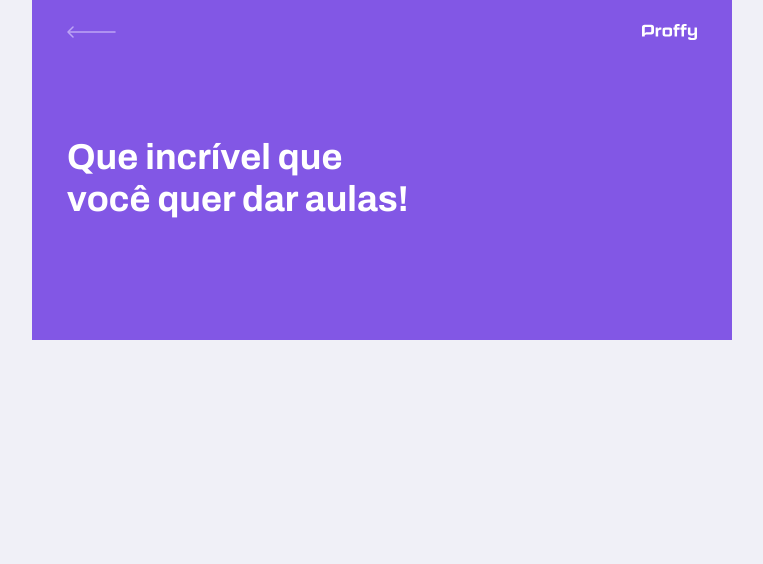
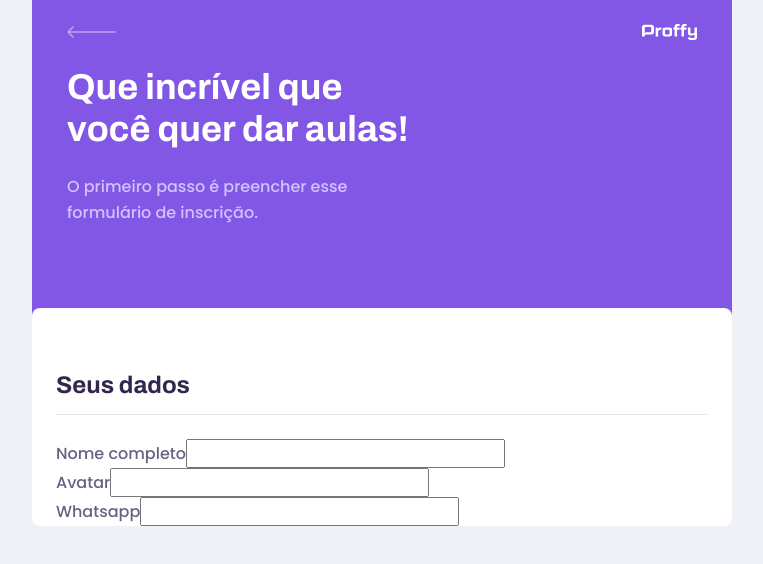
Before and after one commit to daniel21h/proffy-web, a React (Create React App) app: page /give-classes in a window 1280 px wide. Shown: the top 564 px of the page, without its empty margins (258-1021 px from the left). Built offline with nearby package versions, Linux system fonts and the light colour scheme; the HTML template or start-up script is replaced by a standard one.

Commit message:
feat: add form

```diff
--- a/src/components/PageHeader/index.tsx
+++ b/src/components/PageHeader/index.tsx
@@ -8,6 +8,7 @@
 
 interface PageHeaderProps {
   title: string;
+  description?: string;
 }
 
 const PageHeader: React.FC<PageHeaderProps> = (props) => {
@@ -22,6 +23,8 @@
 
       <div className="header-content">
         <strong>{props.title}</strong>
+        {props.description && <p>{props.description}</p>}
+
         {props.children}
       </div>
 
--- a/src/components/PageHeader/styles.css
+++ b/src/components/PageHeader/styles.css
@@ -41,6 +41,15 @@
   color: var(--color-title-in-primary);
 }
 
+.page-header .header-content p {
+  max-width: 30rem;
+  font-size: 1.6rem;
+  line-height: 2.6rem;
+  color: var(--color-text-in-primary);
+  margin-top: 2.4rem;
+}
+
+
 @media(min-width: 700px) {
   .page-header {
     height: 340px;
--- a/src/components/TeacherItem/index.tsx
+++ b/src/components/TeacherItem/index.tsx
@@ -15,7 +15,7 @@
 
         <div>
           <strong>John Doe</strong>
-          <strong>Química</strong>
+          <span>Química</span>
         </div>
       </header>
 
--- a/src/pages/TeacherForm/index.tsx
+++ b/src/pages/TeacherForm/index.tsx
@@ -6,7 +6,31 @@
 export default function TeacherForm() {
   return (
     <div id="page-teacher-form" className="container">
-      <PageHeader title="Que incrível que você quer dar aulas!" />
+      <PageHeader
+        title="Que incrível que você quer dar aulas!"
+        description="O primeiro passo é preencher esse formulário de inscrição."
+     />
+
+      <main>
+        <fieldset>
+          <legend>Seus dados</legend>
+
+          <div className="input-block">
+            <label htmlFor="name">Nome completo</label>
+            <input type="text" id="name"/>
+          </div>
+
+          <div className="input-block">
+            <label htmlFor="avatar">Avatar</label>
+            <input type="text" id="avatar"/>
+          </div>
+
+          <div className="input-block">
+            <label htmlFor="whatsapp">Whatsapp</label>
+            <input type="text" id="whatsapp"/>
+          </div>
+        </fieldset>
+     </main>
     </div>
   )
 }
--- a/src/pages/TeacherForm/styles.css
+++ b/src/pages/TeacherForm/styles.css
@@ -2,3 +2,39 @@
   width: 100vw;
   height: 100vh;
 }
+
+#page-teacher-form .page-header .header-content {
+  margin-bottom: 6.4rem;
+}
+
+#page-teacher-form main {
+  background: var(--color-box-base);
+  width: 100%;
+  max-width: 74rem;
+  border-radius: 0.8rem;
+  margin: -3.2rem auto 3.2rem;
+  padding-top: 6.4rem;
+  overflow: hidden;
+}
+
+#page-teacher-form main fieldset {
+  border: 0;
+  padding: 0 2.4rem;
+}
+
+#page-teacher-form main fieldset + fieldset {
+  margin-top: 6.4rem;
+}
+
+#page-teacher-form main fieldset legend {
+  font: 700 2.4rem Archivo;
+  color: var(--color-text-title);
+  margin-bottom: 2.4rem;
+
+  display: flex;
+  align-items: center;
+  justify-content: space-between;
+  width: 100%;
+  padding-bottom: 1.6rem;
+  border-bottom: 1px solid var(--color-line-in-white);
+}
```
